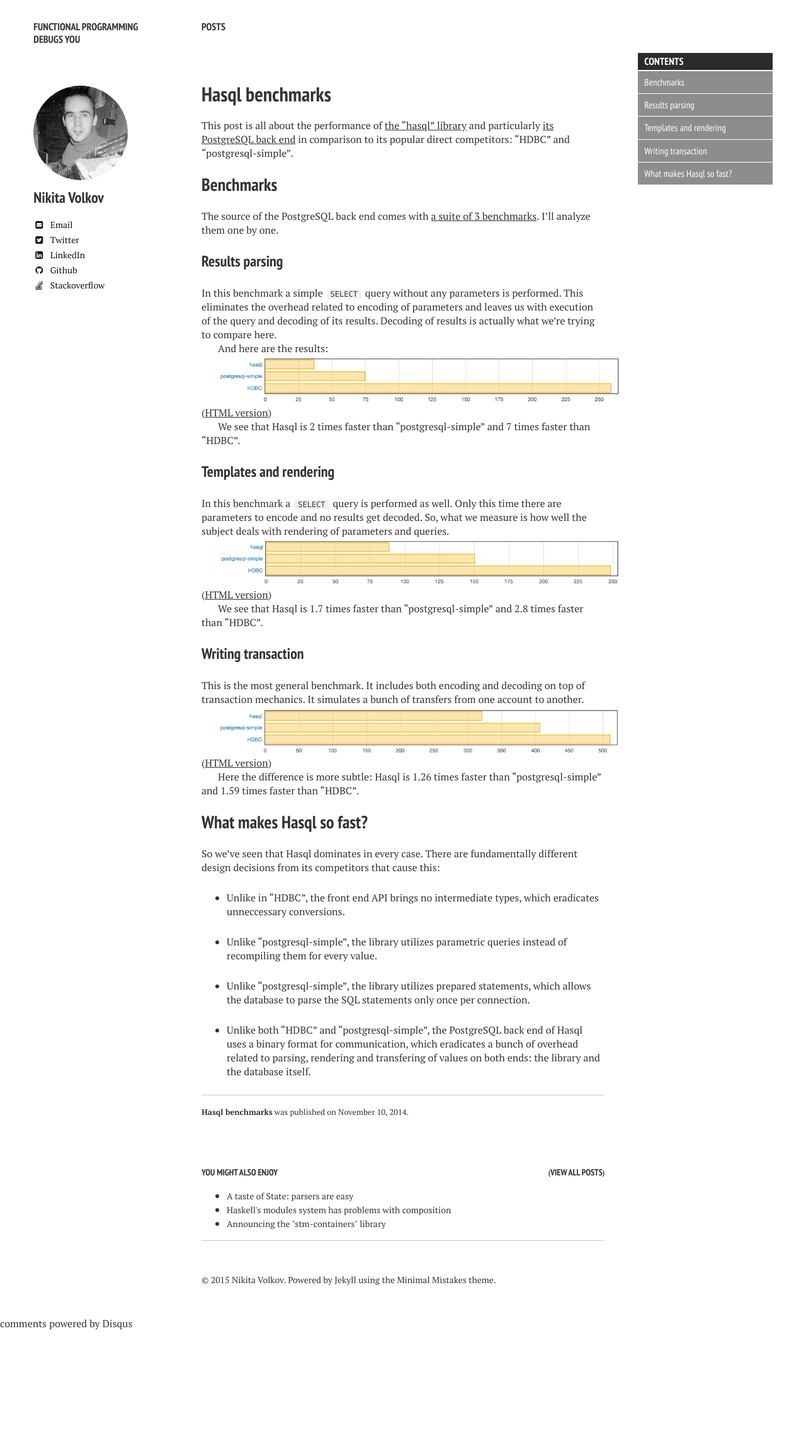
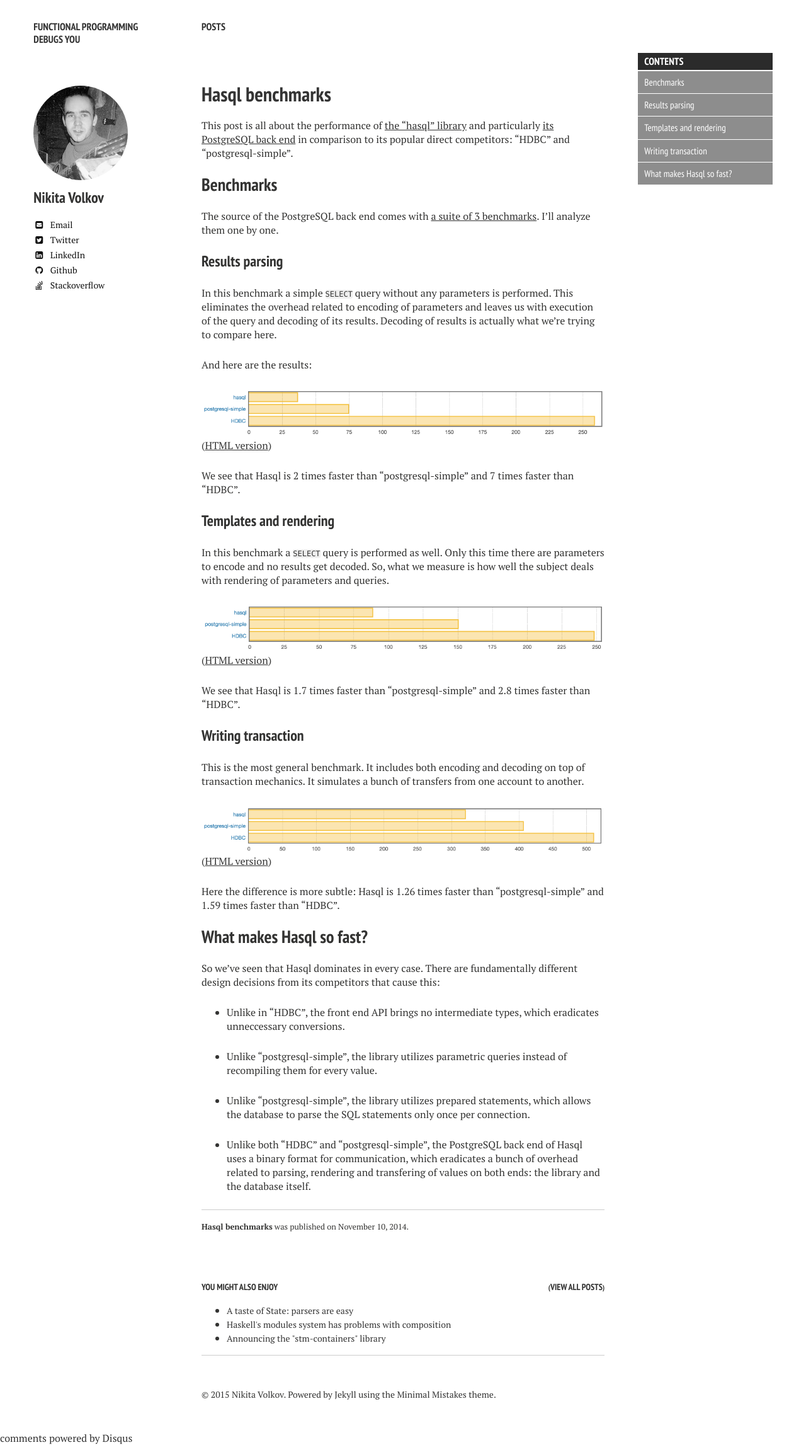
Before and after one commit to nikita-volkov/nikita-volkov.github.io, a Jekyll site: the page built from _posts/2014-11-10-hasql-benchmarks.md, in a window 1280 px wide. Shown: the whole page at 63% size. Built offline with Jekyll 4.4.1, drawn with Linux system fonts in a browser that asks for light colours; nearby versions of some CDN libraries; comment, search, counter and statistics services are not loaded; before the commit the page ends 2112 px from its top, so only the background shows below that.

Commit message:
CSS fixes

```diff
--- /dev/null
+++ b/_sass/my-fixes-of-this-fucking-mess.scss
@@ -0,0 +1,11 @@
+p code, li code {
+  padding: 0;
+  margin: 0;
+  white-space: pre;
+  border: none;
+}
+
+p+p {
+  text-indent: 0;
+  margin-top: 0;
+}
--- a/assets/css/main.scss
+++ b/assets/css/main.scss
@@ -26,3 +26,4 @@ sitemap: false
 @import "vendor/font-awesome/font-awesome";
 @import "vendor/magnific-popup/magnific-popup";
 //@import "vendor/google/fonts";
+@import "my-fixes-of-this-fucking-mess";
```
